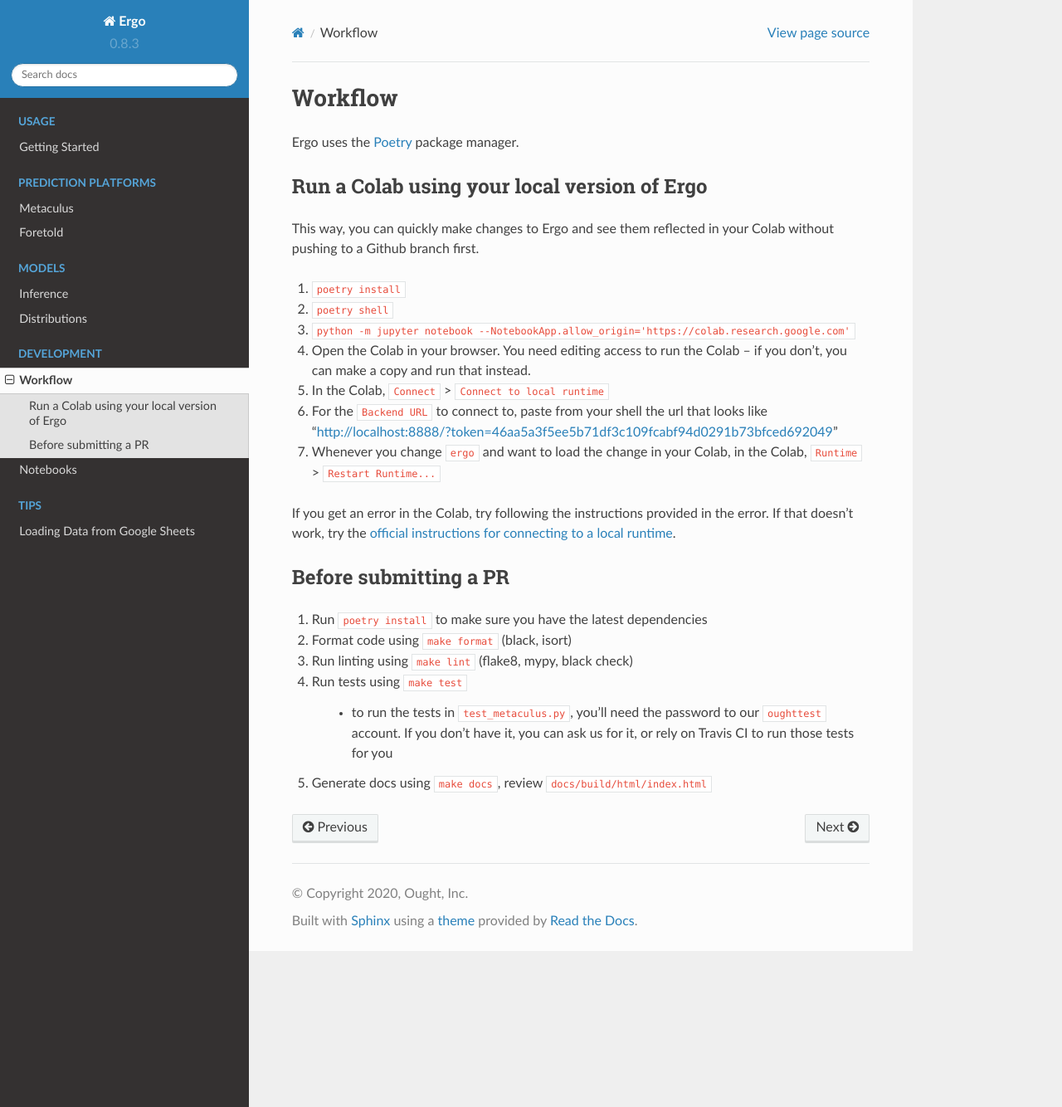
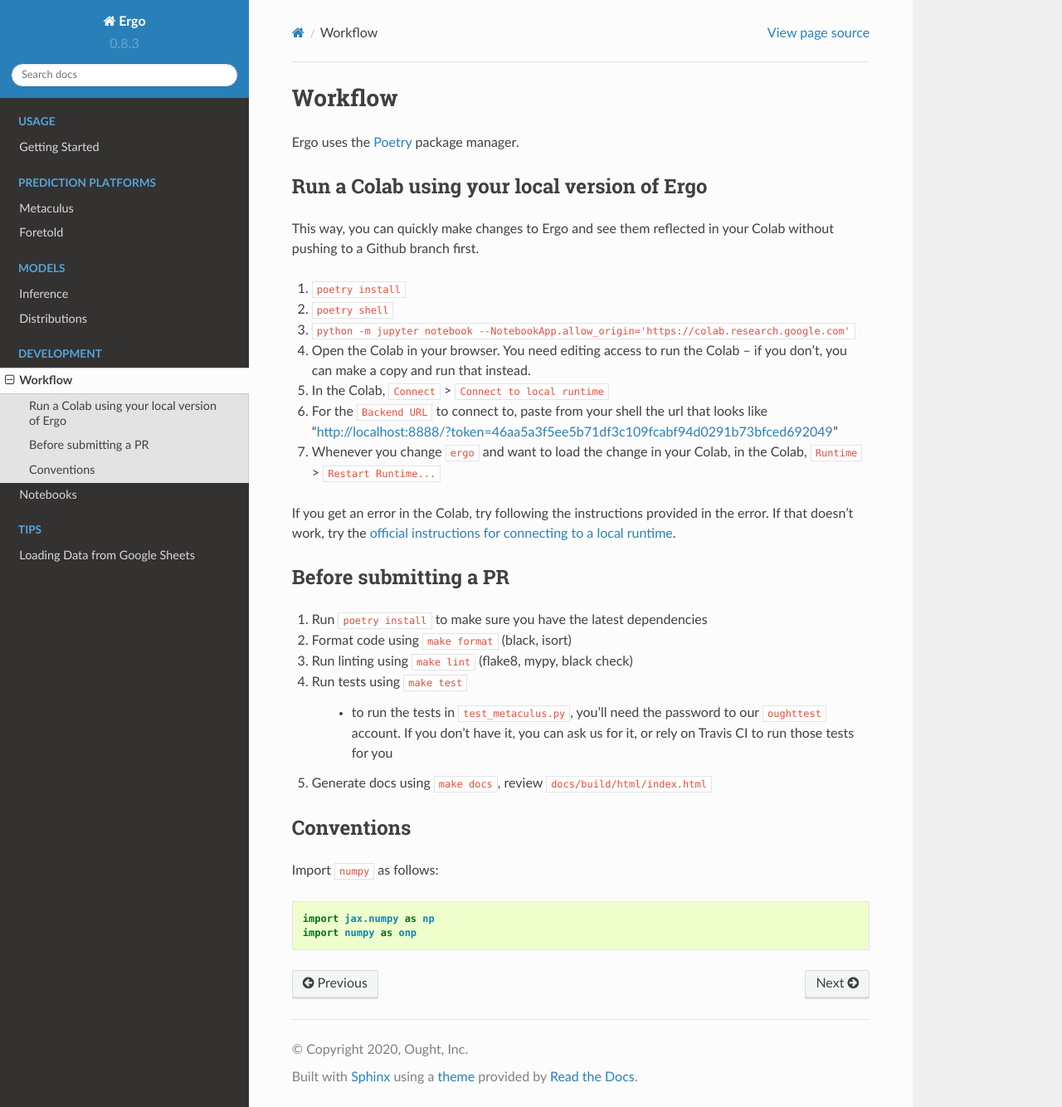
Before and after one commit to oughtinc/ergo, a Sphinx documentation site: the page built from docs/workflow.rst, in a window 1280 px wide and 1334 px high. Shown: the whole window at 83% size. Built offline with Sphinx 7.4.7 and the Read the Docs theme 2.0.0, drawn with Linux system fonts in a browser that asks for light colours.

Commit message:
Add note on numpy to workflow conventions

```diff
--- a/docs/workflow.rst
+++ b/docs/workflow.rst
@@ -42,3 +42,14 @@
 
 .. _Poetry: https://github.com/python-poetry/poetry
 .. _official instructions for connecting to a local runtime: https://research.google.com/colaboratory/local-runtimes.html
+
+Conventions
+~~~~~~~~~~~
+
+Import ``numpy`` as follows:
+
+
+.. code-block:: python
+
+    import jax.numpy as np
+    import numpy as onp
```
